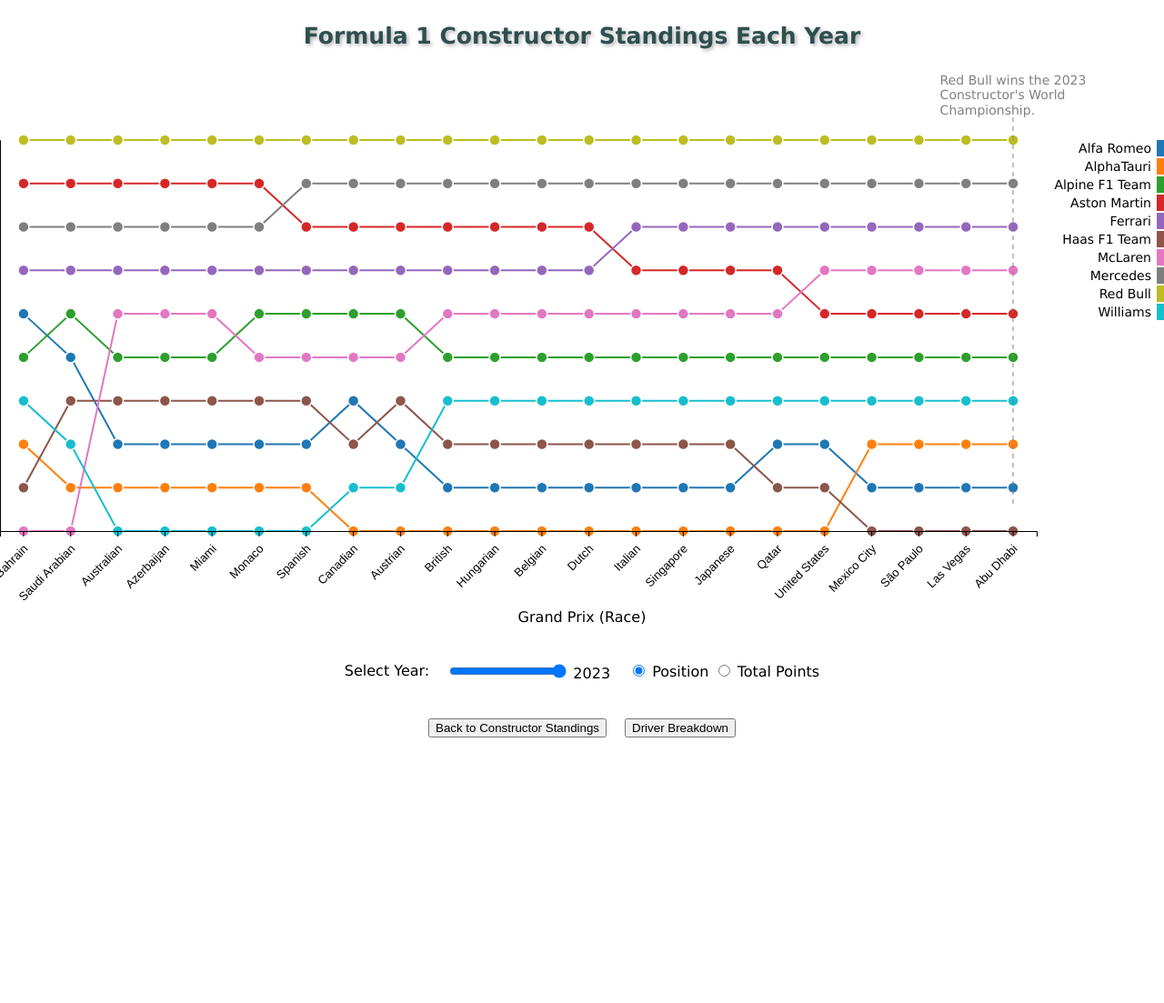
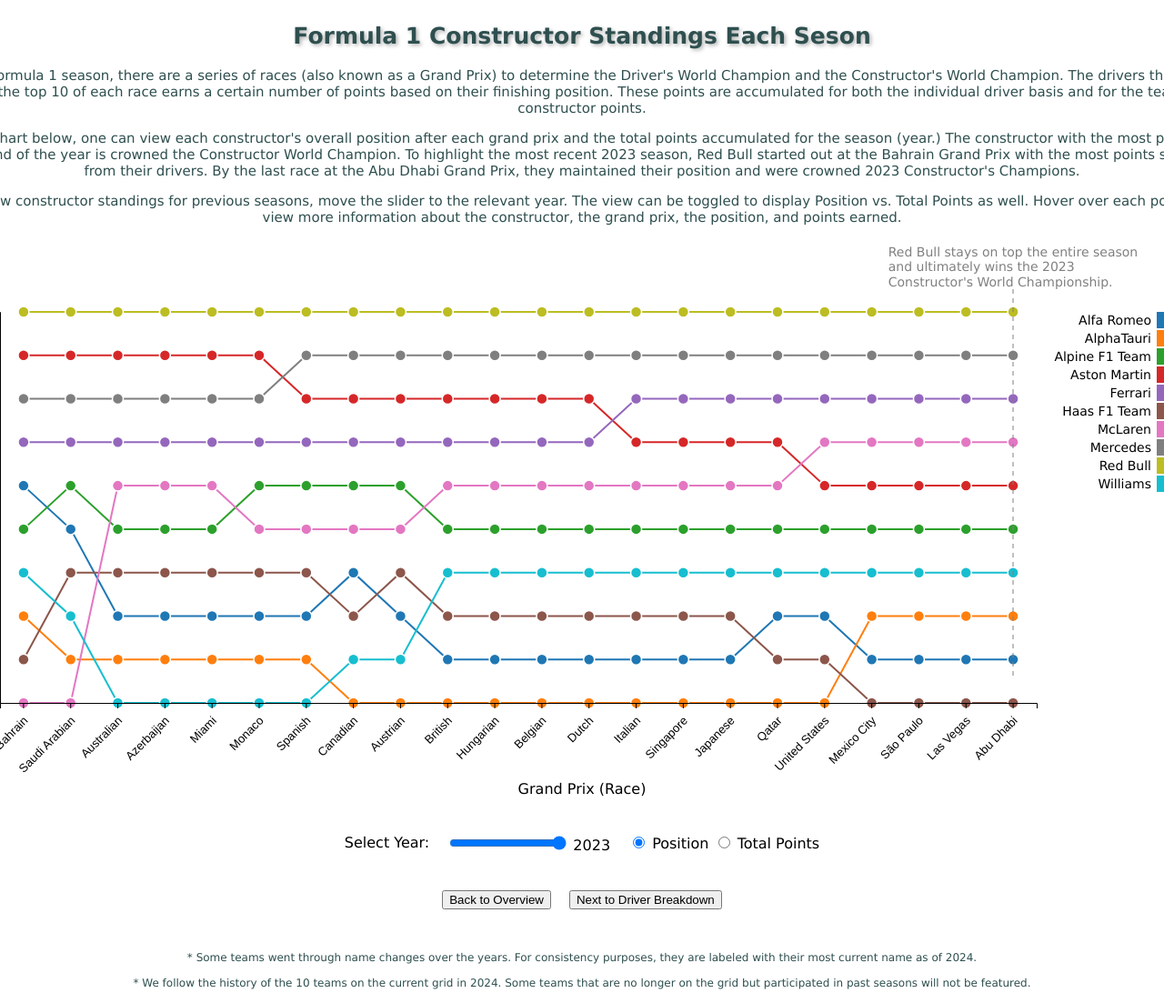
Before and after one commit to amei5/amei5.github.io, a plain HTML site: page yearly_standings.html in a window 1280 px wide. Shown: the top 1103 px of the page at 91% size. Before the commit the page ends 839 px from the top, so only its background shows below. Drawn offline with nearby package versions, Linux system fonts and the light colour scheme.

Commit message:
text update

```diff
--- a/yearly_standings.html
+++ b/yearly_standings.html
@@ -70,12 +70,16 @@
 </head>
 <body>
   <div id="chart-container">
-    <h1 id="title">Formula 1 Constructor Standings Each Year</h1>
+    <h1 id="title">Formula 1 Constructor Standings Each Seson</h1>
     <div class="narrative-text">
-      <p>
-
+      <p>Every Formula 1 season, there are a series of races (also known as a Grand Prix) to determine the Driver's World Champion and the Constructor's World Champion.
+        The drivers that finish in the top 10 of each race earns a certain number of points based on their finishing position. These points are accumulated for both the individual driver basis and for the team constructor points.
       </p>
-
+      <p>In the chart below, one can view each constructor's overall position after each grand prix and the total points accumulated for the season (year.) The constructor with the most points at the end of the year is crowned the Constructor World Champion.
+        To highlight the most recent 2023 season, Red Bull started out at the Bahrain Grand Prix with the most points scored from their drivers. By the last race at the Abu Dhabi Grand Prix, they maintained their position and were crowned 2023 Constructor's Champions.
+      </p>
+      <p>To view constructor standings for previous seasons, move the slider to the relevant year. The view can be toggled to display Position vs. Total Points as well. Hover over each point to view more information about the constructor, the grand prix, the position, and points earned.
+      </p>
   </div>
     <!-- SVG container for the chart -->
     <svg id="chart" width="1400" height="700"></svg>
@@ -92,10 +96,15 @@
     <label><input type="radio" name="values" value="points"> Total Points</label>
 </div>
 </div>
-
   <div class="buttons">
-    <button onclick="location.href='index.html'">Back to Constructor Standings</button>
-    <button onclick="location.href='driver_details.html'">Driver Breakdown</button>
+    <button onclick="location.href='index.html'">Back to Overview</button>
+    <button onclick="location.href='driver_details.html'">Next to Driver Breakdown</button>
+</div>
+<div class="footnote">
+  <p>
+  <br>* Some teams went through name changes over the years. For consistency purposes, they are labeled with their most current name as of 2024.</br>
+  <br>* We follow the history of the 10 teams on the current grid in 2024. Some teams that are no longer on the grid but participated in past seasons will not be featured.</br>
+  </p>
 </div>
 <script src="yearly_standings.js"></script>
 </div>
--- a/yearly_standings.js
+++ b/yearly_standings.js
@@ -248,7 +248,7 @@
 
          let annotations = [
             {
-                note: {label: "Red Bull wins the 2023 Constructor's World Championship." },
+                note: {label: "Red Bull stays on top the entire season and ultimately wins the 2023 Constructor's World Championship." },
                 subject: {
                     y1: margin.top - 25,
                     y2: height + 55
@@ -271,7 +271,7 @@
         const makeAnnotations = d3.annotation()
             .type(type)
             .annotations(annotations)
-            .textWrap(230)
+            .textWrap(280)
 
         d3.select("svg")
             .append("g")
```
Also changed, not shown: driver_details.html (+25 -2 lines), index.html (+8 -5 lines).
